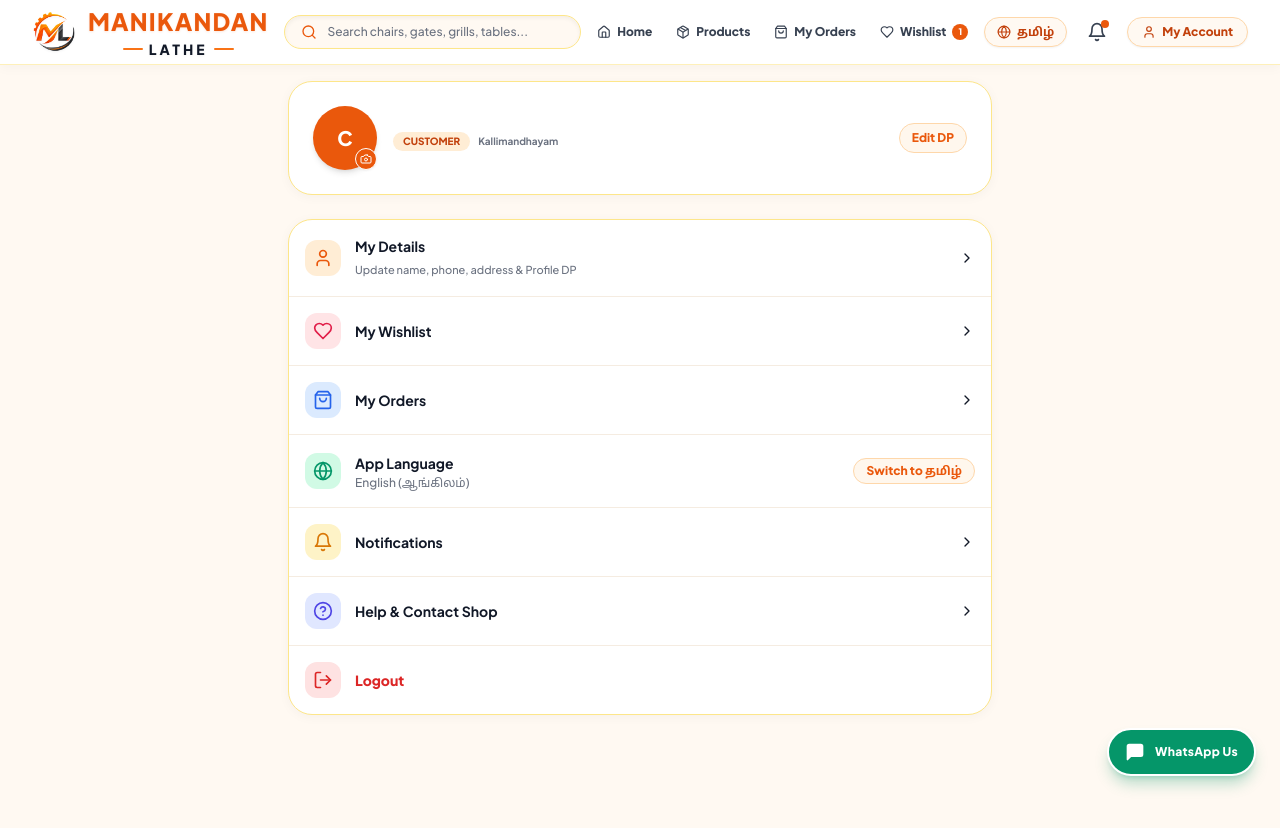
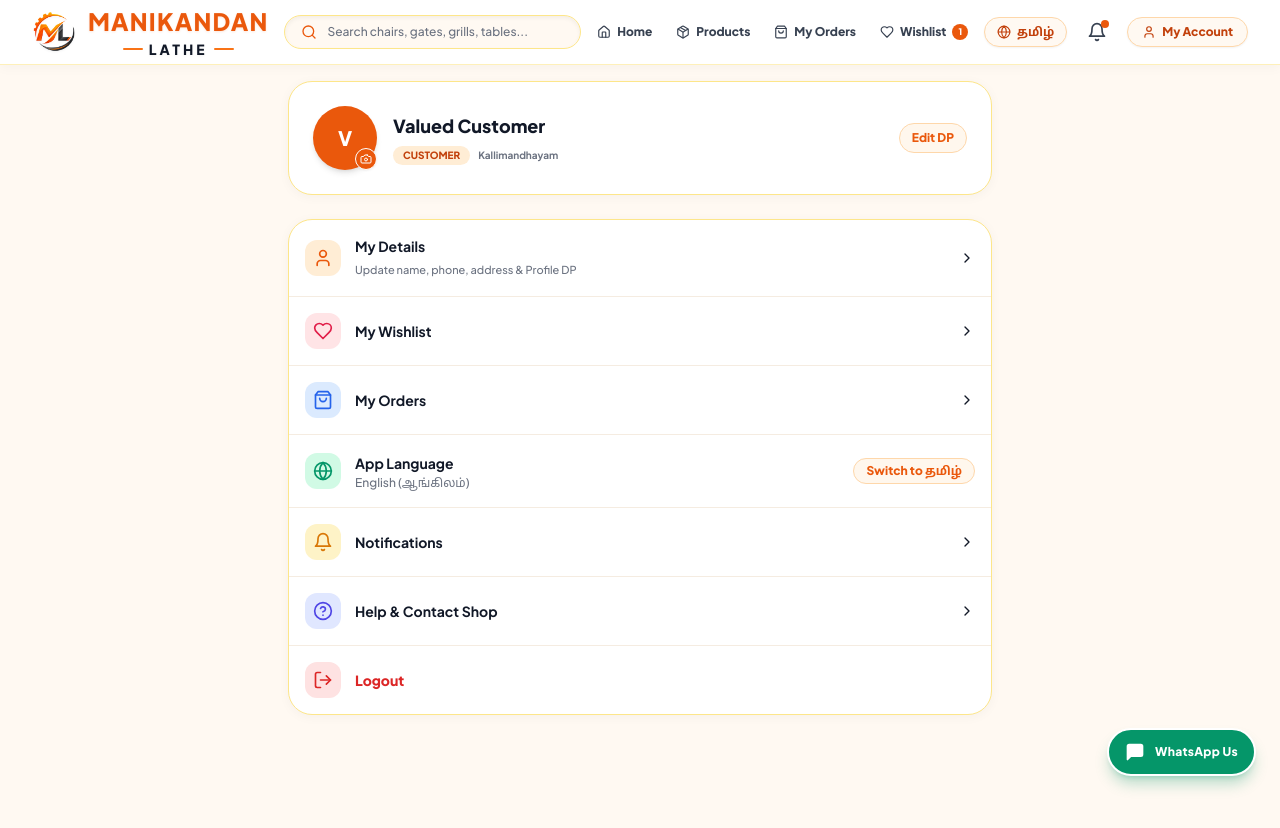
Before and after one commit to cmmanikandan/ml-klm, a React (Vite) app: page /profile in a window 1280 px wide. Shown: the top 828 px of the page. Built offline with nearby package versions, Linux system fonts and the light colour scheme; no server answers.

Commit message:
Add Open Admin SaaS Dashboard link to ProfilePage for Admin accounts

```diff
--- a/src/pages/ProfilePage.tsx
+++ b/src/pages/ProfilePage.tsx
@@ -1,11 +1,11 @@
 import React from 'react';
 import { Link, useNavigate } from 'react-router-dom';
-import { User, Heart, ShoppingBag, Globe, HelpCircle, LogOut, ChevronRight, Bell, Camera } from 'lucide-react';
+import { User, Heart, ShoppingBag, Globe, HelpCircle, LogOut, ChevronRight, Bell, Camera, LayoutDashboard, ShieldCheck } from 'lucide-react';
 import { useAuth } from '../context/AuthContext';
 import { useLanguage } from '../context/LanguageContext';
 
 export const ProfilePage: React.FC = () => {
-  const { user, signOut } = useAuth();
+  const { user, isAdmin, signOut } = useAuth();
   const { language, setLanguage, t } = useLanguage();
   const navigate = useNavigate();
 
@@ -14,22 +14,26 @@ export const ProfilePage: React.FC = () => {
     navigate('/');
   };
 
+  const displayName = user?.full_name && user.full_name !== 'Manikandan Admin'
+    ? user.full_name
+    : (user?.email ? user.email.split('@')[0] : 'Valued Customer');
+
   return (
     <div className="min-h-screen bg-warm-bg pb-24 md:pb-12 pt-4">
       <div className="max-w-3xl mx-auto px-4 sm:px-6 lg:px-8 space-y-6">
 
-        {/* Profile Card Header with DP Avatar & Edit DP Trigger */}
+        {/* Profile Card Header with DP Avatar */}
         <div className="bg-white rounded-3xl p-6 border border-warm-border shadow-card flex items-center gap-4 relative">
           <Link to="/profile/details" className="relative group shrink-0">
             {user?.avatar_url ? (
               <img
                 src={user.avatar_url}
-                alt={user.full_name}
+                alt={displayName}
                 className="w-16 h-16 rounded-full object-cover border-4 border-brand-500 shadow-sm transition-opacity group-hover:opacity-80"
               />
             ) : (
               <div className="w-16 h-16 rounded-full bg-brand-600 text-white font-black text-xl flex items-center justify-center shadow-md">
-                {(user?.full_name || 'C').charAt(0).toUpperCase()}
+                {displayName.charAt(0).toUpperCase()}
               </div>
             )}
             <div className="absolute bottom-0 right-0 bg-brand-600 text-white p-1 rounded-full shadow-sm border border-white">
@@ -38,12 +42,12 @@ export const ProfilePage: React.FC = () => {
           </Link>
 
           <div className="flex-1 min-w-0">
-            <h2 className="text-lg font-black text-charcoal-900 truncate">{user?.full_name}</h2>
+            <h2 className="text-lg font-black text-charcoal-900 truncate">{displayName}</h2>
             <p className="text-xs text-charcoal-500 font-medium truncate">{user?.email}</p>
 
             <div className="flex items-center gap-2 mt-1.5">
               <span className="bg-brand-100 text-brand-700 text-[10px] font-extrabold px-2.5 py-0.5 rounded-full uppercase">
-                {user?.role || 'Customer'}
+                {isAdmin ? 'Master Admin' : (user?.role || 'Customer')}
               </span>
               <span className="text-[10px] text-charcoal-500 font-bold truncate">
                 {user?.city_area || 'Kallimandhayam'}
@@ -58,6 +62,32 @@ export const ProfilePage: React.FC = () => {
             Edit DP
           </Link>
         </div>
+
+        {/* ADMIN DASHBOARD LINK (Visible for Master Admin accounts) */}
+        {isAdmin && (
+          <Link
+            to="/admin/dashboard"
+            className="bg-gradient-to-r from-charcoal-900 via-charcoal-800 to-brand-900 text-white rounded-3xl p-5 border-2 border-brand-500 shadow-xl flex items-center justify-between group hover:scale-[1.01] transition-all"
+          >
+            <div className="flex items-center gap-3.5">
+              <div className="p-3 rounded-2xl bg-brand-600 text-white shadow-md">
+                <LayoutDashboard className="w-6 h-6" />
+              </div>
+              <div>
+                <div className="flex items-center gap-2">
+                  <h3 className="text-base font-black text-white">Open Admin SaaS Dashboard</h3>
+                  <span className="bg-brand-500 text-white text-[9px] font-extrabold px-2 py-0.5 rounded-full uppercase">
+                    MASTER ADMIN
+                  </span>
+                </div>
+                <p className="text-xs text-brand-200 font-medium mt-0.5">
+                  Manage orders, products, price quotes & payments ledger
+                </p>
+              </div>
+            </div>
+            <ChevronRight className="w-5 h-5 text-brand-400 group-hover:translate-x-1 transition-transform" />
+          </Link>
+        )}
 
         {/* Options List */}
         <div className="bg-white rounded-3xl border border-warm-border shadow-card divide-y divide-warm-muted overflow-hidden">
```
